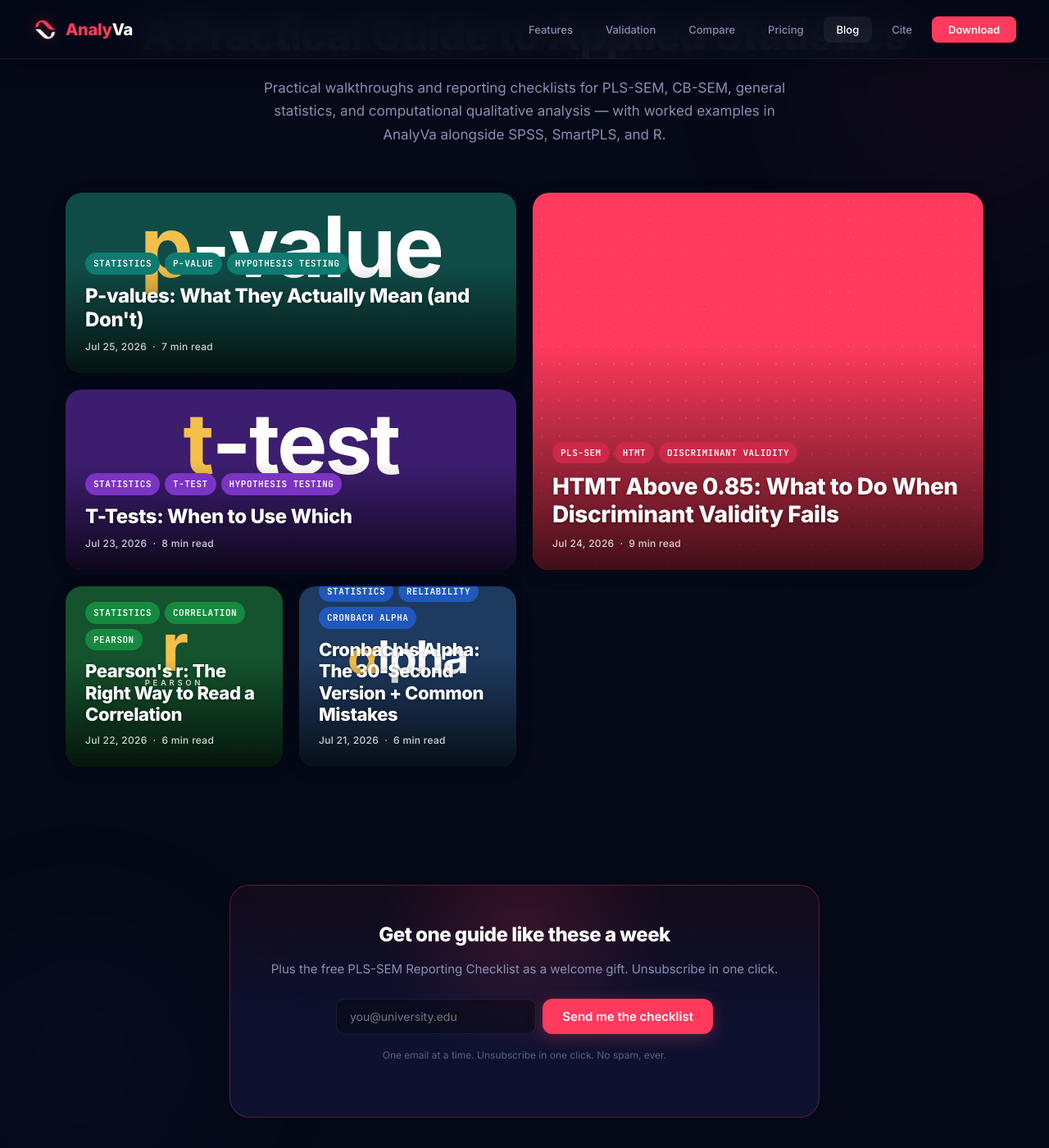
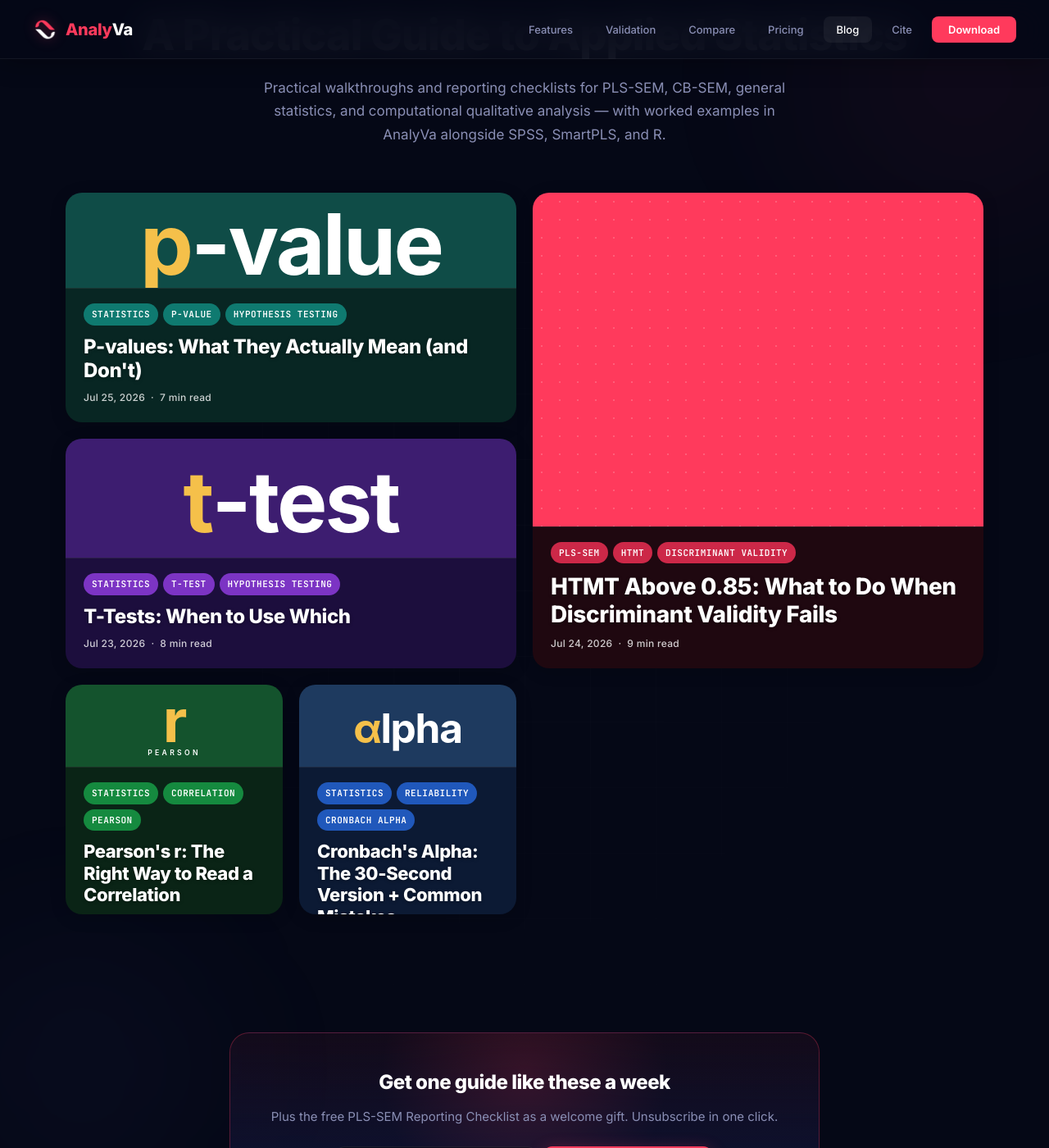
Before and after one commit to Bouzarab/Bouzarab.github.io, a Jekyll site: the page built from blog/index.html, in a window 1280 px wide and 1400 px high, scrolled down 200 px. Shown: the whole window at 82% size. Built offline with Jekyll 4.4.1, drawn with Linux system fonts in a browser that asks for light colours.

Commit message:
Blog cards: solid text panel per accent, taller rows, no overlap with illustration

```diff
--- a/assets/css/main.css
+++ b/assets/css/main.css
@@ -458,7 +458,7 @@ main.site-main { position: relative; z-index: 1; padding-top: 72px; }
 .gallery-grid {
   display: grid;
   grid-template-columns: repeat(4, 1fr);
-  grid-auto-rows: 220px;
+  grid-auto-rows: 280px;
   grid-auto-flow: dense;
   gap: 20px;
   max-width: 1200px;
@@ -480,7 +480,9 @@ main.site-main { position: relative; z-index: 1; padding-top: 72px; }
   box-shadow: 0 4px 20px rgba(0, 0, 0, 0.15);
   will-change: transform;
   color: #fff;
-  min-height: 220px;
+  min-height: 280px;
+  display: flex;
+  flex-direction: column;
 }
 
 .gallery-card:hover {
@@ -495,47 +497,33 @@ main.site-main { position: relative; z-index: 1; padding-top: 72px; }
 .gallery-card.size-tall   { grid-column: span 1; grid-row: span 2; }
 .gallery-card.size-large  { grid-column: span 2; grid-row: span 2; }
 
-/* Background image layer */
+/* Image zone (top of card) — takes remaining vertical space */
 .gallery-card .card-image {
-  position: absolute;
-  inset: 0;
+  flex: 1;
+  min-height: 100px;
   background-size: cover;
   background-position: center;
   background-repeat: no-repeat;
+  overflow: hidden;
   transition: transform 0.6s cubic-bezier(0.16, 1, 0.3, 1);
 }
 .gallery-card:hover .card-image {
-  transform: scale(1.08);
+  transform: scale(1.06);
 }
 
 /* Fallback: no image → solid accent color + dot pattern */
 .gallery-card .card-fallback {
-  position: absolute;
-  inset: 0;
+  flex: 1;
+  min-height: 100px;
   background-image: radial-gradient(circle, rgba(255,255,255,0.18) 1.5px, transparent 1.5px);
   background-size: 22px 22px;
 }
 
-/* Dark gradient overlay so text stays readable */
-.gallery-card .card-overlay {
-  position: absolute;
-  inset: 0;
-  background: linear-gradient(180deg,
-    rgba(0,0,0,0) 0%,
-    rgba(0,0,0,0) 40%,
-    rgba(0,0,0,0.55) 85%,
-    rgba(0,0,0,0.75) 100%);
-  pointer-events: none;
-}
-
-/* Text content — bottom-left */
+/* Solid text panel (bottom of card) — sits below the image, never overlaps */
 .gallery-card .card-body {
-  position: absolute;
-  left: 0;
-  right: 0;
-  bottom: 0;
-  padding: 24px 24px 22px;
-  z-index: 2;
+  padding: 18px 22px 20px;
+  border-top: 1px solid rgba(255,255,255,0.08);
+  background: #0d1230;   /* default; overridden per-accent below */
 }
 
 .gallery-card .card-tags {
@@ -579,28 +567,41 @@ main.site-main { position: relative; z-index: 1; padding-top: 72px; }
 }
 
 /* Per-post accent palette
-   Applied to: fallback background, tag pills.
+   Applied to: fallback bg (dot pattern), tag pills, AND card body panel.
    Choose via post front matter: color: red | teal | purple | amber | green | blue | pink */
 .gallery-card.accent-red    .card-fallback { background-color: #ff3a5c; }
 .gallery-card.accent-red    .card-tag       { background-color: #cc2848; }
+.gallery-card.accent-red    .card-body      { background-color: #1f0810; }
+
 .gallery-card.accent-teal   .card-fallback { background-color: #14b8a6; }
 .gallery-card.accent-teal   .card-tag       { background-color: #0f7a70; }
+.gallery-card.accent-teal   .card-body      { background-color: #082623; }
+
 .gallery-card.accent-purple .card-fallback { background-color: #a855f7; }
 .gallery-card.accent-purple .card-tag       { background-color: #7c34c4; }
+.gallery-card.accent-purple .card-body      { background-color: #1c0e3d; }
+
 .gallery-card.accent-amber  .card-fallback { background-color: #f59e0b; }
 .gallery-card.accent-amber  .card-tag       { background-color: #b8710a; }
+.gallery-card.accent-amber  .card-body      { background-color: #291a05; }
+
 .gallery-card.accent-green  .card-fallback { background-color: #22c55e; }
 .gallery-card.accent-green  .card-tag       { background-color: #158a3f; }
+.gallery-card.accent-green  .card-body      { background-color: #0a2416; }
+
 .gallery-card.accent-blue   .card-fallback { background-color: #3b82f6; }
 .gallery-card.accent-blue   .card-tag       { background-color: #2058bb; }
+.gallery-card.accent-blue   .card-body      { background-color: #0c1a34; }
+
 .gallery-card.accent-pink   .card-fallback { background-color: #ec4899; }
 .gallery-card.accent-pink   .card-tag       { background-color: #b52c74; }
+.gallery-card.accent-pink   .card-body      { background-color: #290b1a; }
 
 /* Mobile — collapse to single column, no parallax */
 @media (max-width: 768px) {
   .gallery-grid {
     grid-template-columns: 1fr;
-    grid-auto-rows: 200px;
+    grid-auto-rows: 260px;
     padding: 0 20px 64px;
   }
   .gallery-card.size-small,
--- a/blog/index.html
+++ b/blog/index.html
@@ -31,8 +31,6 @@ description: >-
       {% else %}
         <div class="card-fallback"></div>
       {% endif %}
-
-      <div class="card-overlay"></div>
 
       <div class="card-body">
         {% if post.tags %}
```
Also changed, not shown: blog/images/cover-alpha.svg, blog/images/cover-p-value.svg, blog/images/cover-pearson-r.svg, blog/images/cover-t-test.svg.
